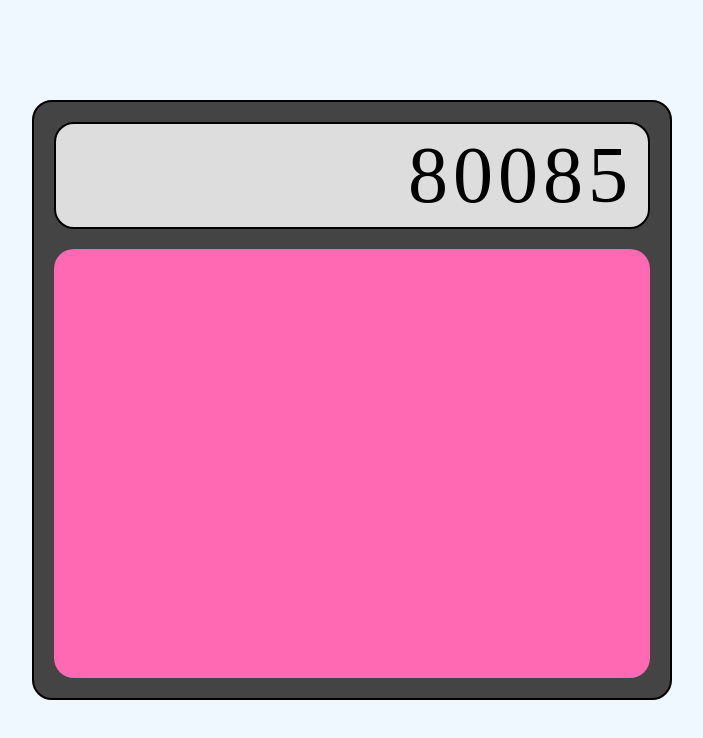
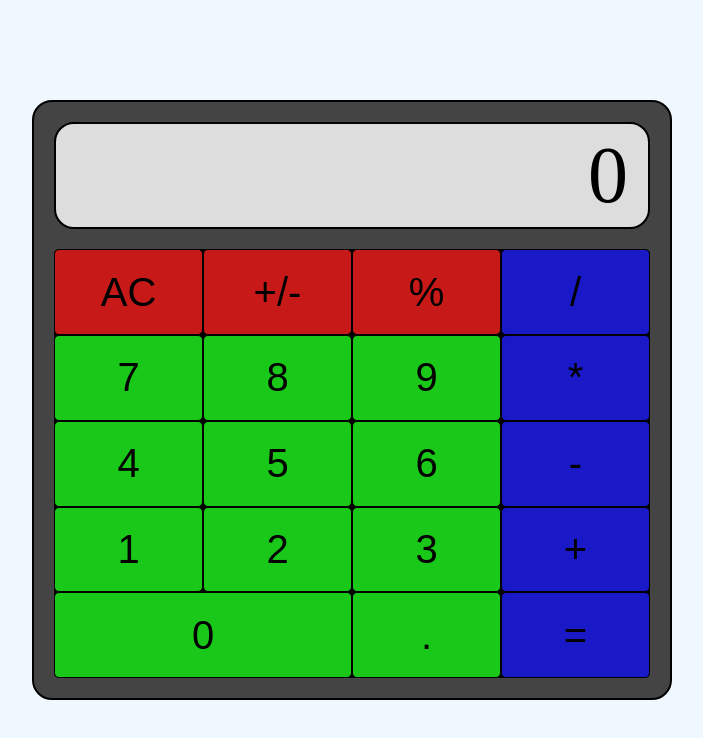
Before and after one commit to Will1611/calculator, a plain HTML site: page index.html in a window 1280 px wide. Shown: the whole page, without its empty margins (288-991 px from the left). Drawn offline with Linux system fonts and the light colour scheme; a web font is replaced by a local one.

Commit message:
Changes Built basic UI Refactored functions

```diff
--- a/app.js
+++ b/app.js
@@ -3,33 +3,21 @@
 // Arithmetic functions
 
 function add(...nums) {
-  let sum = 0;
-  for (let num of nums) {
-    sum += num;
-  }
-  return sum;
+  return nums.reduce((acc, curr) => acc + curr);
 }
 
 function subtract(...nums) {
-  let firstNum = nums[0];
-  for (let i = 1; i < nums.length; i++) {
-    firstNum -= nums[i];
-  }
-  return firstNum;
+  return nums.reduce((acc, curr) => acc - curr);
 }
 
 function multiply(...nums) {
-  let firstNum = nums[0];
-  for (let i = 1; i < nums.length; i++) {
-    firstNum *= nums[i];
-  }
-  return firstNum;
+  return nums.reduce((acc, curr) => acc * curr);
 }
 
 function divide(...nums) {
-  let firstNum = nums[0];
-  for (let i = 1; i < nums.length; i++) {
-    firstNum /= nums[i];
+  if (nums.includes(0)) {
+    console.log(`NOPE`);
+  } else {
+    return nums.reduce((acc, curr) => acc / curr);
   }
-  return firstNum;
 }
--- a/index.html
+++ b/index.html
@@ -10,26 +10,38 @@
   <body>
     <div class="calculator">
       <div class="screen">
-        <span>8</span>
         <span>0</span>
-        <span>0</span>
-        <span>8</span>
-        <span>5</span>
       </div>
       <div class="keypad">
-        <div class="numbers">
-          <div class="key key-1"></div>
-          <div class="key key-2"></div>
-          <div class="key key-3"></div>
-          <div class="key key-4"></div>
-          <div class="key key-5"></div>
-          <div class="key key-6"></div>
-          <div class="key key-7"></div>
-          <div class="key key-8"></div>
-          <div class="key key-9"></div>
-          <div class="key key-0"></div>
+        <div class="row">
+          <div class="btn btn-top"><span>AC</span></div>
+          <div class="btn btn-top"><span>+/-</span></div>
+          <div class="btn btn-top"><span>%</span></div>
+          <div class="btn btn-side"><span>/</span></div>
         </div>
-        <div class="operators"></div>
+        <div class="row">
+          <div class="btn btn-middle btn-number"><span>7</span></div>
+          <div class="btn btn-middle btn-number"><span>8</span></div>
+          <div class="btn btn-middle btn-number"><span>9</span></div>
+          <div class="btn btn-side"><span>*</span></div>
+        </div>
+        <div class="row">
+          <div class="btn btn-middle btn-number"><span>4</span></div>
+          <div class="btn btn-middle btn-number"><span>5</span></div>
+          <div class="btn btn-middle btn-number"><span>6</span></div>
+          <div class="btn btn-side"><span>-</span></div>
+        </div>
+        <div class="row">
+          <div class="btn btn-middle btn-number"><span>1</span></div>
+          <div class="btn btn-middle btn-number"><span>2</span></div>
+          <div class="btn btn-middle btn-number"><span>3</span></div>
+          <div class="btn btn-side"><span>+</span></div>
+        </div>
+        <div class="row">
+          <div class="btn btn-50 btn-middle btn-number"><span>0</span></div>
+          <div class="btn btn-25 btn-middle"><span>.</span></div>
+          <div class="btn btn-25 btn-side"><span>=</span></div>
+        </div>
       </div>
     </div>
   </body>
--- a/style.css
+++ b/style.css
@@ -1,7 +1,16 @@
+@font-face {
+  font-family: "Digital Counter 7";
+  src: url(font/digital_counter_7.ttf);
+}
+
 * {
   padding: 0;
   margin: 0;
   box-sizing: border-box;
+}
+
+html {
+  font-size: 62.5%;
 }
 
 body {
@@ -10,6 +19,8 @@ body {
   display: flex;
   justify-content: center;
   align-items: center;
+  font-family: sans-serif;
+  font-size: 4rem;
 }
 
 .calculator {
@@ -27,20 +38,61 @@ body {
   width: 100%;
   height: 20%;
   background-color: #ddd;
-  border-radius: 20px;
+  border-radius: 2rem;
   border: 2px solid black;
   display: flex;
   align-items: center;
   justify-content: flex-end;
-  font-size: 80px;
+  font-size: 8rem;
   padding: 0 20px;
   gap: 5px;
   margin-bottom: 20px;
+  font-family: "Digital Counter 7";
 }
 
 .keypad {
   width: 100%;
   height: 80%;
-  background-color: hotpink;
-  border-radius: 20px;
+  background-color: #000;
+  border-radius: 5px;
+
+  display: flex;
+  flex-direction: column;
 }
+
+.row {
+  width: 100%;
+  height: 25%;
+  display: flex;
+}
+
+.btn {
+  width: 100%;
+  height: 100%;
+  display: flex;
+  justify-content: center;
+  align-items: center;
+  border: 1px solid black;
+  border-radius: 5px;
+  cursor: pointer;
+}
+
+.btn-top {
+  background-color: rgb(200, 25, 25);
+}
+
+.btn-side {
+  background-color: rgb(25, 25, 200);
+}
+
+.btn-middle {
+  background-color: rgb(25, 200, 25);
+}
+
+.btn-50 {
+  width: 50%;
+}
+
+.btn-25 {
+  width: 25%;
+}
```
